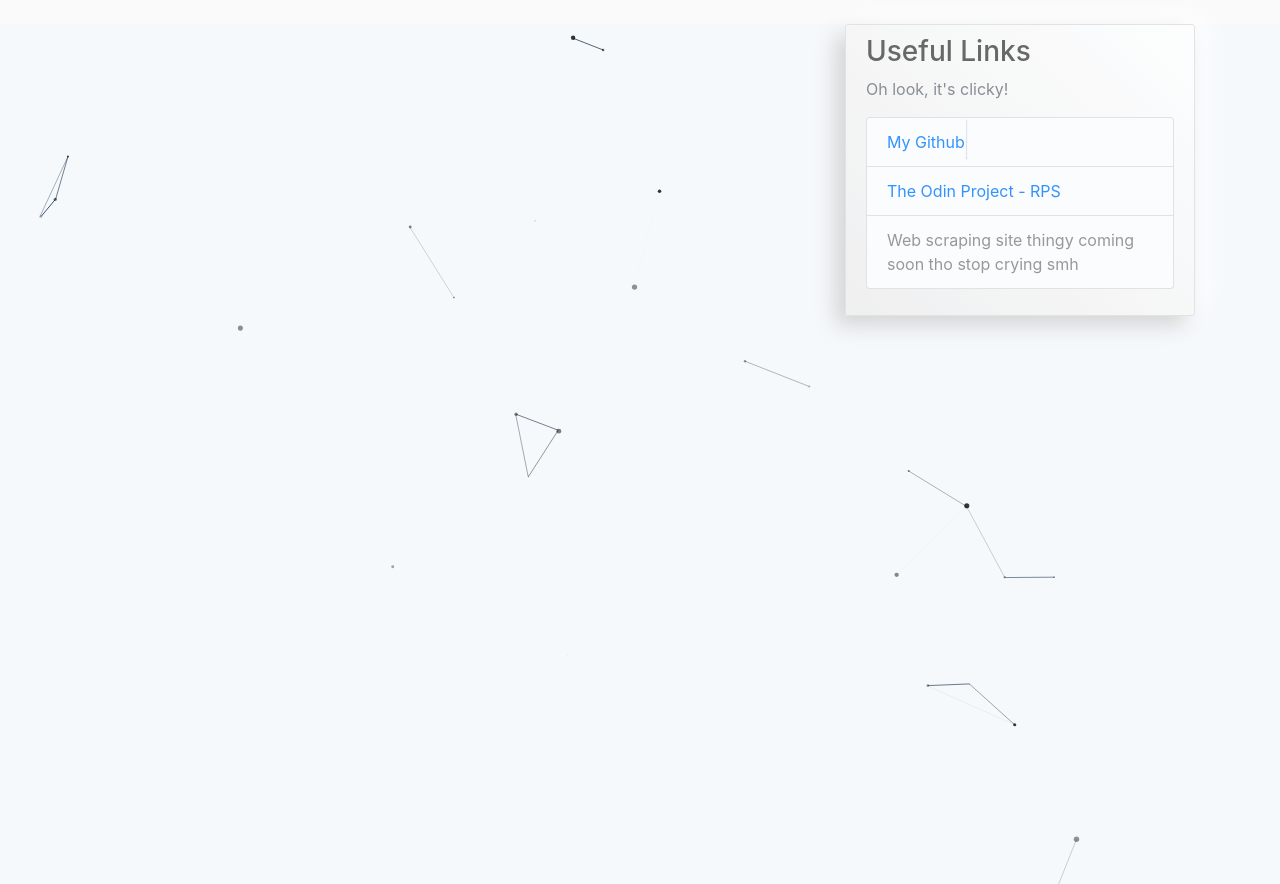
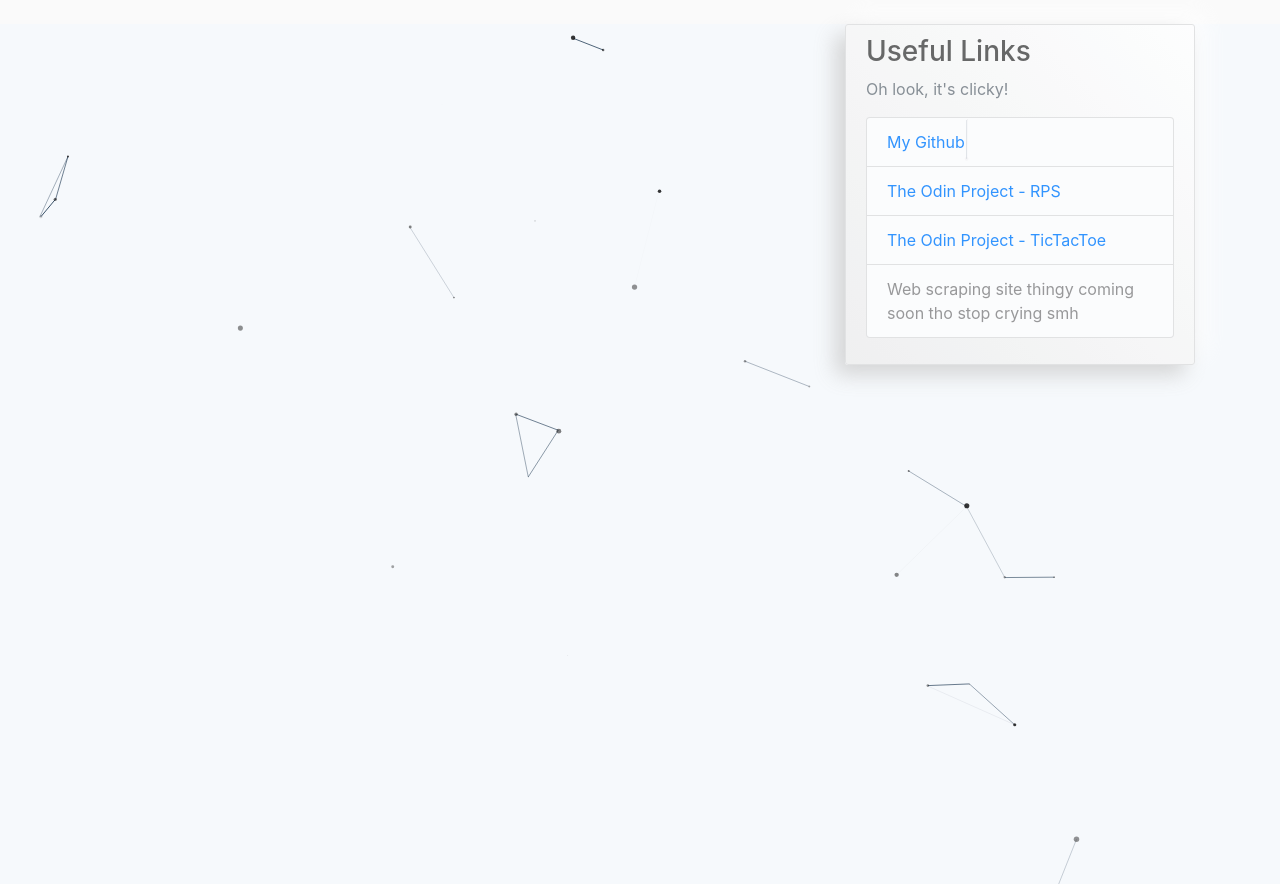
Before and after one commit to Yug34/stupid-blog, a Django app: page / in a window 1280 px wide. Shown: the part 56-940 px from the top of the page. Run offline with Django 3.2, Linux system fonts and the light colour scheme; data that the repository does not hold is empty; some libraries are stand-ins or nearby versions.

Commit message:
added link to TicTacToe

```diff
--- a/blog/templates/blog/base.html
+++ b/blog/templates/blog/base.html
@@ -65,6 +65,7 @@
               <ul class="list-group">
                 <li class="list-group-item list-group-item-light"><a href="https://github.com/Yug34/">My Github</a></li>
                 <li class="list-group-item list-group-item-light"><a href="http://stupidblogs.me/TheOdin-RPS/">The Odin Project - RPS</a></li>
+                <li class="list-group-item list-group-item-light"><a href="http://stupidblogs.me/Odin-TicTacToe/">The Odin Project - TicTacToe</a></li>
                 <li class="list-group-item list-group-item-light">Web scraping site thingy coming soon tho stop crying smh</li>
               </ul>
             </p>
```
